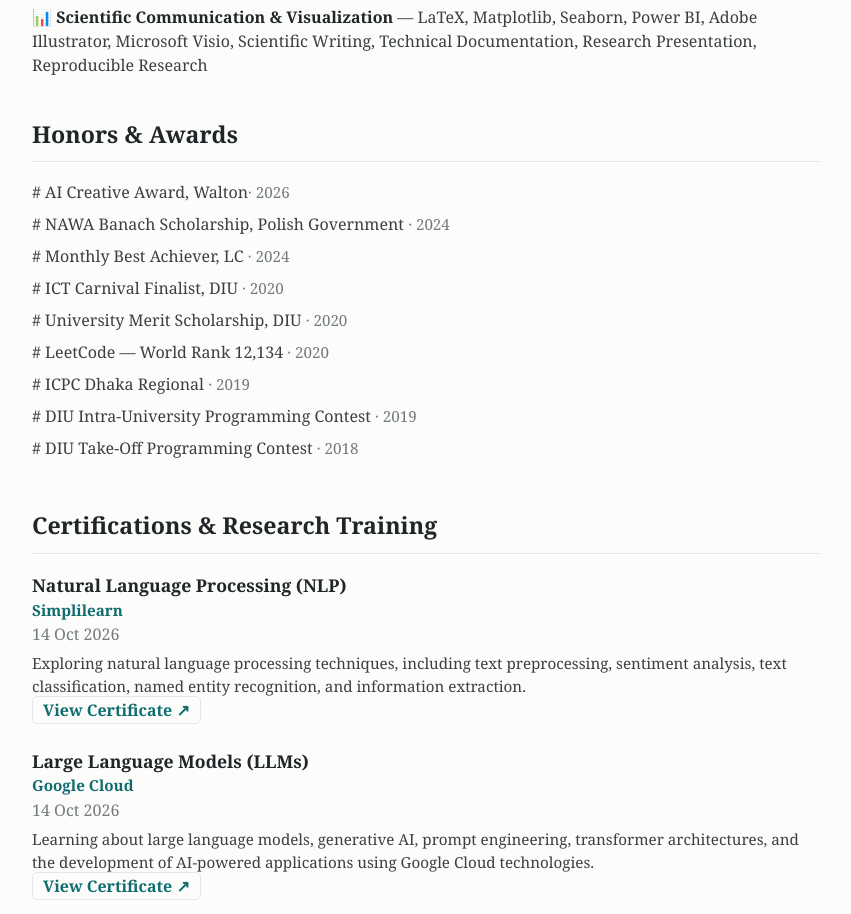
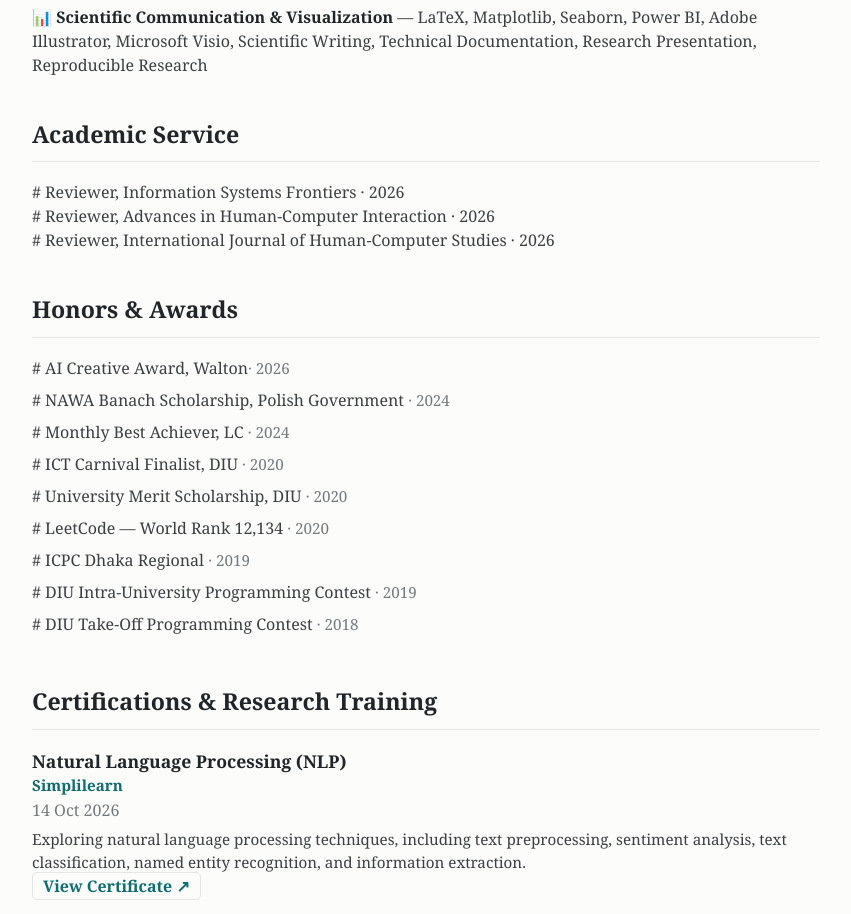
Before and after one commit to alamint349/alamint349.github.io, a plain HTML site: page index.html in a window 1280 px wide. Shown: the part 10546-11460 px from the top of the page, without its empty margins (214-1065 px from the left). Drawn offline with Linux system fonts and the light colour scheme; a web font is replaced by a local one.

Commit message:
add academic service

```diff
--- a/index.html
+++ b/index.html
@@ -1410,6 +1410,15 @@
 
   </section>
 
+  <section id="academic_service">
+    <h2>Academic Service</h2>
+    <ul class="clean service">
+      <li># Reviewer, Information Systems Frontiers <span class="yr">· 2026</span></li>
+      <li># Reviewer, Advances in Human-Computer Interaction <span class="yr">· 2026</span></li>
+      <li># Reviewer, International Journal of Human-Computer Studies <span class="yr">· 2026</span></li>
+    </ul>
+  </section>
+
   <section id="awards">
     <!-- <p class="sec-label">Recognition</p> -->
     <h2>Honors &amp; Awards</h2>
```
